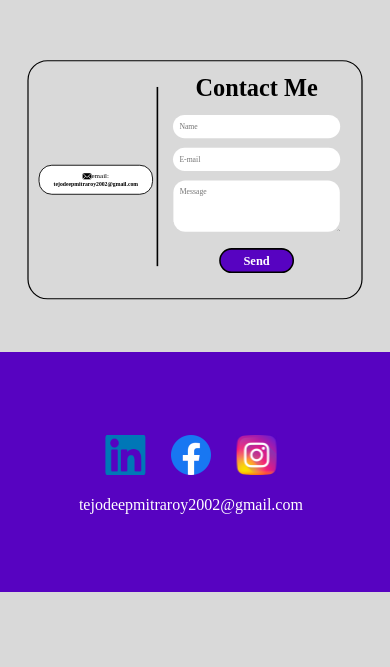
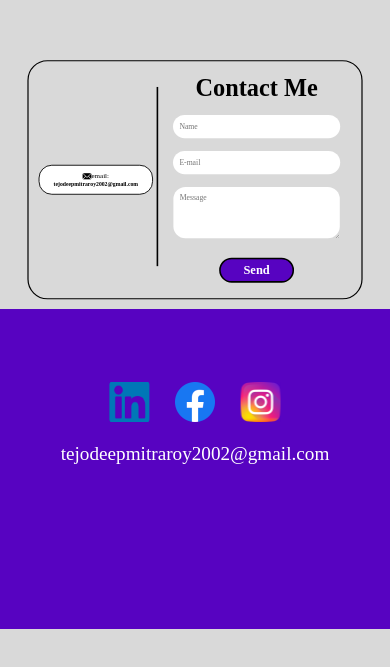
Before and after one commit to Tejodeep2002/Main-Portfolio, a React (Create React App) app: page / in a window 390 px wide. Shown: the part 3589-4256 px from the top of the page. Built offline with nearby package versions, Linux system fonts and the light colour scheme; a web font is replaced by a local one.

Commit message:
Footer issue solve

```diff
--- a/src/Components/ContactMe/ContactMe.css
+++ b/src/Components/ContactMe/ContactMe.css
@@ -85,7 +85,7 @@
   gap: 2rem;
 }
 
-.cm-right > form {
+.cm-right > :nth-child(2) {
   position: relative;
   width: 70%;
   display: flex;
@@ -163,10 +163,8 @@
   }
 
   .cm-right > form {
-
     gap: 1.5rem;
   }
-
 
   .user {
     width: 25rem;
@@ -190,7 +188,12 @@
 
   .button {
     transform: scale(1.3);
-    margin-top:1.5rem;
+    margin-top: 1.5rem;
+  }
+  .sendMsg {
+    margin: 0rem 9rem;
+
+    justify-content: center;
   }
 }
 
@@ -221,10 +224,8 @@
   }
 
   .cm-right > form {
-
     gap: 1.5rem;
   }
-
 
   .user {
     width: 25rem;
@@ -248,8 +249,12 @@
 
   .button {
     transform: scale(1.3);
-    margin-top:1.5rem;
+    margin-top: 1.5rem;
   }
 
+  .sendMsg {
+    margin: 0rem 9rem;
 
+    justify-content: center;
+  }
 }
--- a/src/Components/ContactMe/ContactMe.jsx
+++ b/src/Components/ContactMe/ContactMe.jsx
@@ -8,6 +8,9 @@ import { useContext } from "react";
 const ContactMe = () => {
   const theme = useContext(themeContext);
   const darkMode = theme.state.darkMode;
+  const [name,setName] = useState("");
+  const [email,setEmail] = useState("");
+  const [text,setText] = useState("");
   const form = useRef();
   const [done, setDone] = useState(false);
   const sendEmail = (e) => {
@@ -66,7 +69,10 @@ const ContactMe = () => {
           <span>Contact Me</span>
 
           {done ? (
-            <span style={{ fontSize: "2rem", fontWeight: "bold" }}>
+            <span
+              style={{ fontSize: "2rem", fontWeight: "bold" }}
+              className="sendMsg"
+            >
               Thanks For Contact
             </span>
           ) : (
@@ -76,17 +82,20 @@ const ContactMe = () => {
                 name="user_name"
                 className="user"
                 placeholder="Name"
+                onChange={(e)=>setName(e.target.value)}
               />
               <input
                 type="email"
                 name="user_email"
                 className="user"
                 placeholder="E-mail"
+                onChange={(e)=>setEmail(e.target.value)}
               />
               <textarea
                 name="message"
                 className="message"
                 placeholder="Message"
+                onChange={(e)=>setText(e.target.value)}
               />
               <input
                 type="submit"
--- a/src/Components/Footer/Footer.css
+++ b/src/Components/Footer/Footer.css
@@ -3,12 +3,19 @@
   width: 100%;
   height: 20rem;
   background: var(--violet);
+  margin: 0rem -1.5rem;
+  display: flex;
+  justify-content: center;
+  align-items: center;
+}
+
+.f-wrapper {
+  position: relative;
   display: flex;
   align-items: center;
-  margin: 0rem -1.5rem;
   flex-direction: column;
   justify-content: center;
-  gap: 1rem;
+  gap: 2rem;
 }
 
 .f-icons {
@@ -26,18 +33,19 @@
   background: var(--white);
 }
 
-.footer > :nth-child(2) {
+.f-wrapper > :nth-child(2) {
   background: var(--violet);
   font-size: 1.2rem;
   color: var(--white);
 }
 
 @media screen and (max-width: 500px) {
-  .footer{
-    position: absolute;
-    bottom: 10rem;
-  width: 102%;
-  height: 15rem;
+  .footer {
+    margin: -27rem -1rem;
+  }
+  .f-wrapper {
+    gap: 1rem;
+    bottom: 3rem;
   }
   .f-icons {
     transform: scale(0.8);
@@ -49,12 +57,15 @@
 
 @media screen and (max-width: 375px) {
   .footer {
-    position: absolute;
     height: 35vh;
-    width: 102%;
-    margin: 0rem -1.5rem;
+    width: 100%;
+    margin: 0rem -1rem;
+  }
+  .f-wrapper {
+    gap: 1rem;
+    bottom: 0rem;
+  }
 
-  }
   .f-icons {
     transform: scale(0.8);
   }
--- a/src/Components/Footer/Footer.jsx
+++ b/src/Components/Footer/Footer.jsx
@@ -7,13 +7,20 @@ import Instagram2 from "../../images/Instagram2.png";
 const Footer = () => {
   return (
     <div className="footer">
-      <div className="f-icons">
-        <a href="" target="_blank"><img src={Linkedin} alt=""/></a>
-        <a href="" target="_blank"><img src={Facebook} alt=""/></a>
-        <a href="" target="_blank"><img src={Instagram2} alt=""/></a>
+      <div className="f-wrapper">
+        <div className="f-icons">
+          <a href="" target="_blank">
+            <img src={Linkedin} alt="" />
+          </a>
+          <a href="" target="_blank">
+            <img src={Facebook} alt="" />
+          </a>
+          <a href="" target="_blank">
+            <img src={Instagram2} alt="" />
+          </a>
+        </div>
+        <span>tejodeepmitraroy2002@gmail.com</span>
       </div>
-
-      <span>tejodeepmitraroy2002@gmail.com</span>
     </div>
   );
 };
--- a/src/Components/ProjectSlider1/ProjectSlider1.css
+++ b/src/Components/ProjectSlider1/ProjectSlider1.css
@@ -87,14 +87,14 @@
 
 @media screen and (max-width: 500px){
   .p-slider {
-    width: 90%;
+    width: 100%;
     transform: scale(0.9);
 
   }
 }
 @media screen and (max-width: 375px){
   .p-slider {
-    width: 90%;
+    width: 100%;
     transform: scale(0.9);
 
   }
--- a/src/Components/ProjectSlider1/ProjectSlider1.jsx
+++ b/src/Components/ProjectSlider1/ProjectSlider1.jsx
@@ -10,7 +10,7 @@ const ProjectSlider1 = ({ projects }) => {
   return (
     <>
       <Swiper
-        spaceBetween={5}
+        spaceBetween={10}
         slidesPerView={1}
         grabCursor={true}
         className="p-slider"
--- a/src/Components/Toggle/Toggle.css
+++ b/src/Components/Toggle/Toggle.css
@@ -24,7 +24,7 @@
     transform: scale(0.9);
   }
   .toggle {
-    bottom: 16rem;
+    bottom: 19rem;
     right: 1rem;
   }
 }
--- a/src/Components/TopArrow/TopArrow.css
+++ b/src/Components/TopArrow/TopArrow.css
@@ -28,7 +28,7 @@
     transform: scale(0.9);
   }
   .toparrow {
-    bottom: 12rem;
+    bottom: 15rem;
     right: 1rem;
   }
 
```
